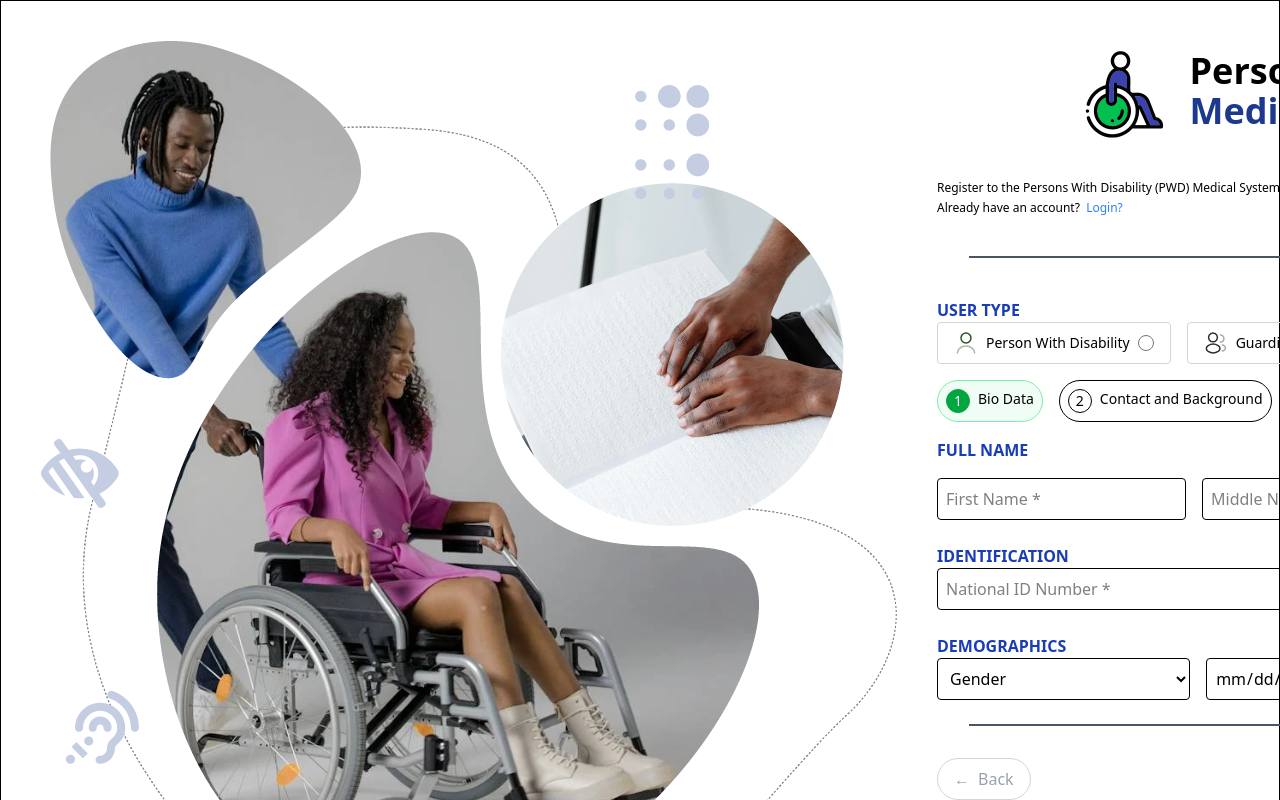
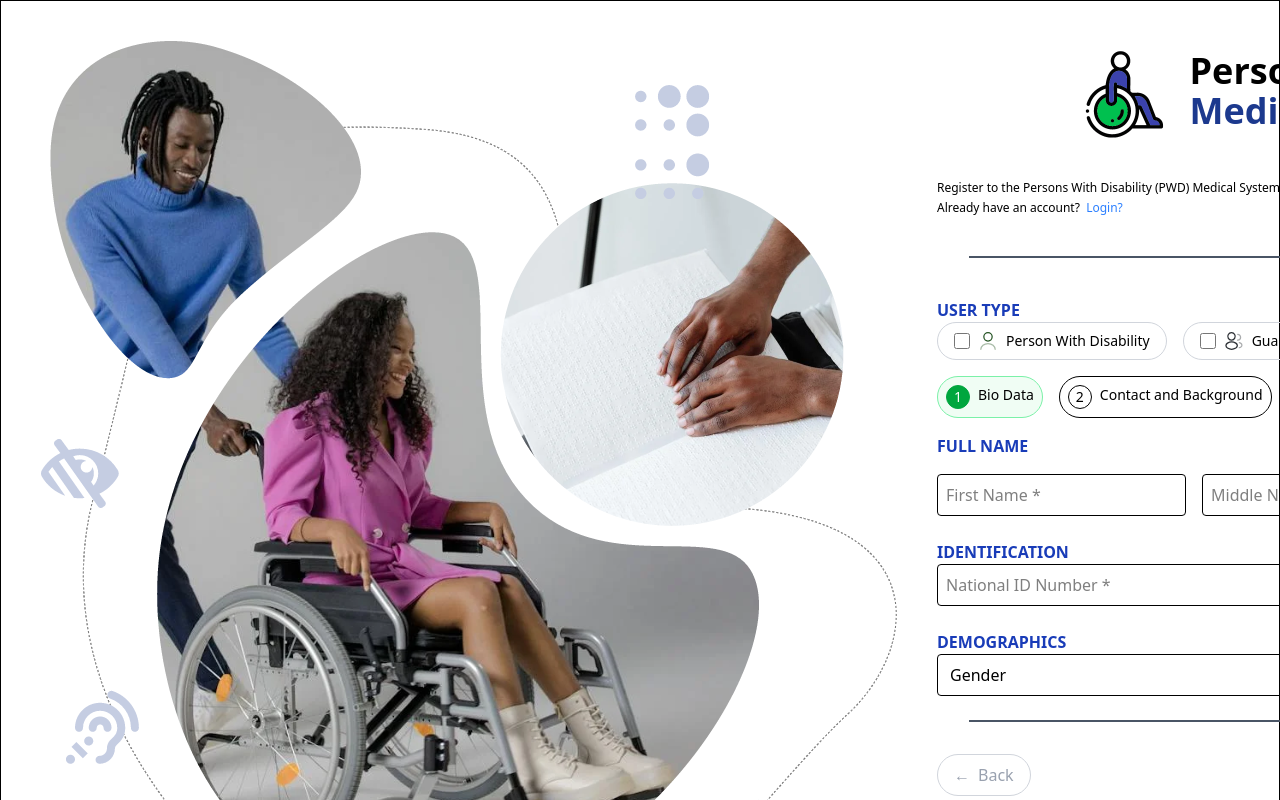
Before and after one commit to tjay1760/PWD-FrontEnd, a React (Vite) app: page / in a window 1280 px wide. Shown: the top 800 px of the page. Built offline with nearby package versions, Linux system fonts and the light colour scheme; a web font is replaced by a local one.

Commit message:
user roles

```diff
--- a/src/App.jsx
+++ b/src/App.jsx
@@ -1,13 +1,53 @@
 
 import './App.css'
 import Registration from './Components/registration'
+import { useState } from 'react'
+import SetPasswordOTP from './Components/Onetimepin'
+import PasswordSetupComponent from './Components/passwordSetup'
+import ConfirmationDialog from './Components/ConfirmationDialog'
+import UserDashboard from './Components/Dashboard'
 
 function App() {
 
+  const STEPS = {
+    REGISTRATION: 'registration',
+    PASSWORD_SETUP: 'password_setup',
+    OTP_SETUP: 'otp_setup',
+    COMPLETED: 'completed', // Optional: for when all steps are done
+  };
+  const [currentStep, setCurrentStep] = useState(STEPS.REGISTRATION);
+  const handleRegistrationComplete = () => {
+    setCurrentStep(STEPS.PASSWORD_SETUP);
+  }
+  const handlePasswordSetupComplete = () => {
+    setCurrentStep(STEPS.OTP_SETUP);
+  }
+  const handleOTPSetupComplete = () => {
+    setCurrentStep(STEPS.COMPLETED);
+  }
 
   return (
     <>
-<Registration />
+{currentStep === STEPS.REGISTRATION && (
+          // Pass the completion handler to the Registration component
+          <div>
+ <Registration onRegistrationComplete={handleRegistrationComplete} />
+          <ConfirmationDialog />
+          </div>
+
+        )}
+
+        {currentStep === STEPS.PASSWORD_SETUP && (
+          // Pass the completion handler to the PasswordSetupComponent
+          <PasswordSetupComponent onPasswordSetupComplete={handlePasswordSetupComplete} />
+        )}
+        {currentStep === STEPS.OTP_SETUP && (
+          // Pass the completion handler to the SetPasswordOTP component
+          <SetPasswordOTP onOtpSetupComplete={handleOTPSetupComplete} />
+        )}
+        {currentStep === STEPS.COMPLETED && (
+          <UserDashboard/>
+        )}
     </>
   )
 }
--- /dev/null
+++ b/src/Components/Guardianregistration.jsx
@@ -0,0 +1,12 @@
+import React from 'react'
+
+const Guardianregistration = () => {
+  return (
+    <div>
+ <form>
+  </form>
+    </div>
+  )
+}
+
+export default Guardianregistration
--- a/src/Components/Onetimepin.jsx
+++ b/src/Components/Onetimepin.jsx
@@ -2,7 +2,7 @@
 import React, { useState, useRef } from 'react';
 import wheelchairIcon from "../assets/Wheelchair man.png";
 
-const SetPasswordOTP = () => {
+const SetPasswordOTP = ({onOtpSetupComplete}) => {
   const [otp, setOtp] = useState(['', '', '', '', '', '']); // State to hold OTP digits
   const inputRefs = useRef([]); // Ref to manage focus on OTP input fields
 
@@ -36,7 +36,23 @@ const SetPasswordOTP = () => {
     console.log("OTP entered:", fullOtp);
     // Here you would typically send the OTP to your backend for verification
     // and then navigate to the password setting screen or dashboard.
-    alert(`Logging in with OTP: ${fullOtp}`);
+    // Show a green notification instead of alert
+    const notification = document.createElement('div');
+    notification.textContent = `Logging in with OTP: ${fullOtp}`;
+    notification.style.position = 'fixed';
+    notification.style.top = '20px';
+    notification.style.right = '20px';
+    notification.style.background = '#22c55e';
+    notification.style.color = 'white';
+    notification.style.padding = '16px 24px';
+    notification.style.borderRadius = '8px';
+    notification.style.boxShadow = '0 2px 8px rgba(0,0,0,0.15)';
+    notification.style.zIndex = 9999;
+    document.body.appendChild(notification);
+    setTimeout(() => {
+      notification.remove();
+    }, 2500);
+    onOtpSetupComplete(); // Call the completion handler passed from the parent component
   };
 
   return (
--- a/src/Components/registration.jsx
+++ b/src/Components/registration.jsx
@@ -17,7 +17,7 @@ const userType = [
 ];
 
 const Registration = ({onRegistrationComplete}) => {
-  const [selectedUserType, setSelectedUserType] = React.useState(null);
+const [selectedRoles, setSelectedRoles] = React.useState([]);
   const [showIdTooltip, setShowIdTooltip] = React.useState(false);
   const [showDobTooltip, setShowDobTooltip] = React.useState(false);
   const [step, setStep] = React.useState(1);
@@ -51,7 +51,24 @@ const Registration = ({onRegistrationComplete}) => {
       [name]: value
     }));
   };
+const toggleRole = (role) => {
+    if (role === "Officer") {
+      // Selecting Officer clears other selections
+      setSelectedRoles(prev =>
+        prev.includes("Officer") ? [] : ["Officer"]
+      );
+    } else {
+      // Prevent selecting Person/Guardian if Officer is already selected
+      if (selectedRoles.includes("Officer")) return;
 
+      // Toggle Person or Guardian
+      setSelectedRoles(prev =>
+        prev.includes(role)
+          ? prev.filter(r => r !== role)
+          : [...prev, role]
+      );
+    }
+  };
   const handleFinalNext = () => {
     setShowConfirmModal(true);
   };
@@ -71,7 +88,7 @@ const Registration = ({onRegistrationComplete}) => {
   const handleModalSubmit = () => {
     setShowConfirmModal(false);
     console.log("Form confirmed and submitted!", {
-      userType: selectedUserType,
+      userType: selectedRoles,
       ...formData
     });
     if (onRegistrationComplete){
@@ -106,39 +123,37 @@ const Registration = ({onRegistrationComplete}) => {
         <div className="flex flex-col gap-4">
          <div className="user-type-radios">
   <h1 className="text-blue-800 font-semibold">USER TYPE</h1>
-            <div className="user-type flex gap-4">
-              {userType.map((user) => (
+  <div className="user-type flex gap-4 flex-wrap">
+    {userType.map((user) => {
+      const isSelected = selectedRoles.includes(user.name);
+      const isDisabled =
+        selectedRoles.includes("Officer") && user.name !== "Officer" ||
+        selectedRoles.length > 0 && selectedRoles.includes(user.name) === false && user.name === "Officer";
+
+      return (
         <div
           key={user.id}
-                  className={`flex gap-2 items-center border py-2 px-4 rounded cursor-pointer ${
-                    selectedUserType === user.name
-                      ? "border-green-600 text-green-700"
-                      : "border-gray-300"
-                  }`}
-                  onClick={() => setSelectedUserType(user.name)}
+          className={`flex items-center gap-2 border px-4 py-2 rounded-full cursor-pointer transition ${
+            isSelected ? "border-green-600 text-green-700" : "border-gray-300"
+          } ${isDisabled ? "opacity-50 cursor-not-allowed" : ""}`}
+          onClick={() => {
+            if (!isDisabled) toggleRole(user.name);
+          }}
         >
-                  <img src={user.icon} alt={user.name} className="w-6 h-6" />
-                  <label
-                    htmlFor={user.name}
-                    className={`text-sm ${
-                      selectedUserType === user.name ? "text-green-700" : ""
-                    }`}
-                  >
-                    {user.name}
-                  </label>
           <input
-                    type="radio"
-                    id={user.name}
-                    name="user-type"
-                    value={user.name}
-                    checked={selectedUserType === user.name}
-                    onChange={() => setSelectedUserType(user.name)}
-                    className="w-4 h-4 accent-green-600"
+            type="checkbox"
+            checked={isSelected}
+            readOnly
+            className="w-4 h-4 rounded-full accent-green-600 cursor-pointer"
           />
+          <img src={user.icon} alt={user.name} className="w-5 h-5" />
+          <label className="text-sm">{user.name}</label>
         </div>
-              ))}
+      );
+    })}
   </div>
 </div>
+
 
           <div className="sections flex gap-4">
             <div className={`flex gap-2 border rounded-full p-2 ${step >= 1 ? 'bg-green-50 border-green-300' : ''}`}>
@@ -149,10 +164,14 @@ const Registration = ({onRegistrationComplete}) => {
               <div className={`number rounded-full h-6 w-6 flex items-center justify-center border text-sm ${step >= 2 ? 'bg-green-600 text-white border-green-600' : ''}`}>2</div>
               <h1 className="text-sm">Contact and Background</h1>
             </div>
+            {
+              selectedRoles.includes("Person With Disability") &&
  <div className={`flex gap-2 border rounded-full p-2 ${step >= 3 ? 'bg-green-50 border-green-300' : ''}`}>
               <div className={`number rounded-full h-6 w-6 flex items-center justify-center border text-sm ${step >= 3 ? 'bg-green-600 text-white border-green-600' : ''}`}>3</div>
               <h1 className="text-sm">Next of Kin</h1>
             </div>
+            }
+
           </div>
 
           {/* Step 1: Bio Data */}
@@ -250,7 +269,8 @@ const Registration = ({onRegistrationComplete}) => {
                       </div>
                     )}
                   </div>
-                  <select
+                  {
+selectedRoles.includes("Person With Disability") && <select
                     className="maritual-status border rounded mb-2 p-2 w-full"
                     name="maritalStatus"
                     value={formData.maritalStatus}
@@ -266,6 +286,8 @@ const Registration = ({onRegistrationComplete}) => {
                     <option value="Separated">SEPARATED</option>
                     <option value="Other">OTHER</option>
                   </select>
+                  }
+
                 </div>
               </div>
             </>
@@ -295,7 +317,6 @@ const Registration = ({onRegistrationComplete}) => {
                   />
                 </div>
               </div>
-
               <div>
                 <h3 className="text-blue-800 font-semibold uppercase">Location</h3>
                 <div className="grid grid-cols-1 md:grid-cols-2 gap-4 mb-4">
@@ -437,11 +458,12 @@ const Registration = ({onRegistrationComplete}) => {
           </div>
         </div>
       </div>
+      {console.log("selected type",selectedRoles)}
 
       {showConfirmModal && (
         <ConfirmRegistrationModal
           data={{
-            userType: selectedUserType,
+            userType: selectedRoles,
             ...formData
           }}
           onClose={() => setShowConfirmModal(false)}
```
Lines whose indentation alone changed are shown as unchanged.
